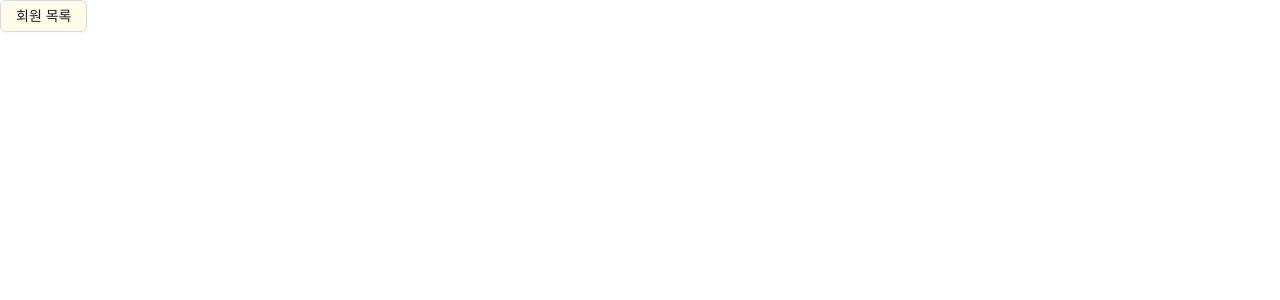
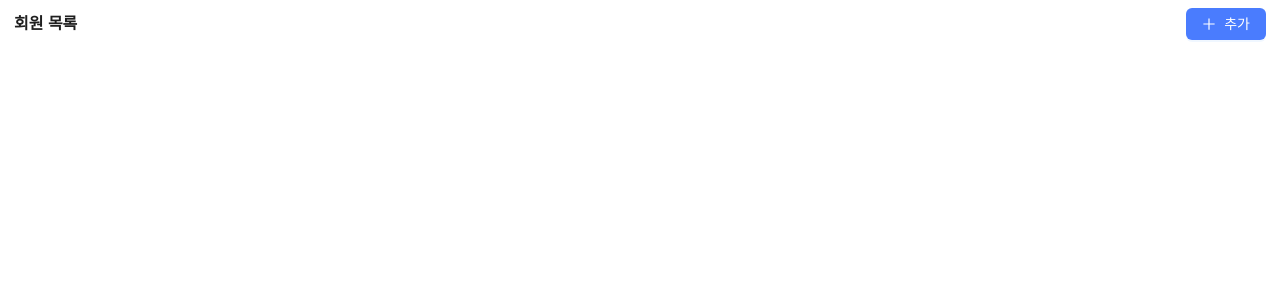
Before and after one commit to 2wndrhs/business-canvas-assignment, a React (Vite) app: page / in a window 1280 px wide. Shown: the top 300 px of the page. Built offline with nearby package versions, Linux system fonts and the light colour scheme; a web font is replaced by a local one.

Commit message:
feat: 회원 목록 페이지 `Header` 구현

```diff
--- a/src/App.tsx
+++ b/src/App.tsx
@@ -1,9 +1,20 @@
-import { Button } from 'antd';
+import { PlusOutlined } from '@ant-design/icons';
+import { Button, Flex, Layout, Typography } from 'antd';
 
 function App() {
   return (
     <main className="font-pretendard">
-      <Button className="bg-amber-50">회원 목록</Button>
+      <Layout>
+        <Layout.Header className="flex h-12 items-center justify-center bg-white px-3.5">
+          <Flex justify="space-between" align="center" className="flex-1">
+            <Typography.Title className="mb-0 text-base font-semibold">회원 목록</Typography.Title>
+            <Button type="primary" icon={<PlusOutlined />}>
+              추가
+            </Button>
+          </Flex>
+        </Layout.Header>
+        <Layout.Content></Layout.Content>
+      </Layout>
     </main>
   );
 }
--- a/src/main.tsx
+++ b/src/main.tsx
@@ -12,6 +12,7 @@ createRoot(document.getElementById('root')!).render(
         theme={{
           token: {
             fontFamily: 'inherit',
+            colorPrimary: '#4A7CFE',
           },
         }}
       >
```
